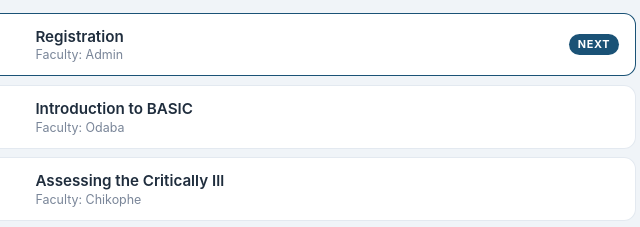
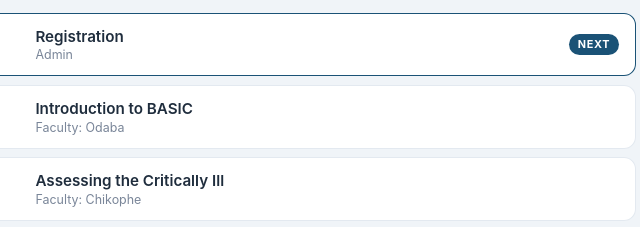
Before and after one commit to chiz720/basic-program, a plain HTML site: page index.html in a window 1280 px wide. Shown: the part 377-604 px from the top of the page, 368-1008 px from the left. Drawn offline with Linux system fonts and the light colour scheme.

Commit message:
Show Registration staffing as plain Admin without Faculty label
Co-Authored-By: Claude Fable 5 <noreply@anthropic.com>

```diff
--- a/index.html
+++ b/index.html
@@ -421,7 +421,7 @@ function render() {
     html += '<div class="' + cls + '" id="s-' + dayIdx + '-' + i + '">' +
       '<div class="time">' + s[0] + '<br>' + s[1] + '</div>' +
       '<div class="body"><div class="topic">' + s[2] + '</div>' +
-      (s[3] ? '<div class="mod">Faculty: ' + s[3] + '</div>' : '') +
+      (s[3] ? '<div class="mod">' + (s[3] === "Admin" ? s[3] : 'Faculty: ' + s[3]) + '</div>' : '') +
       '</div>' + status + bar + '</div>';
   });
 
```
